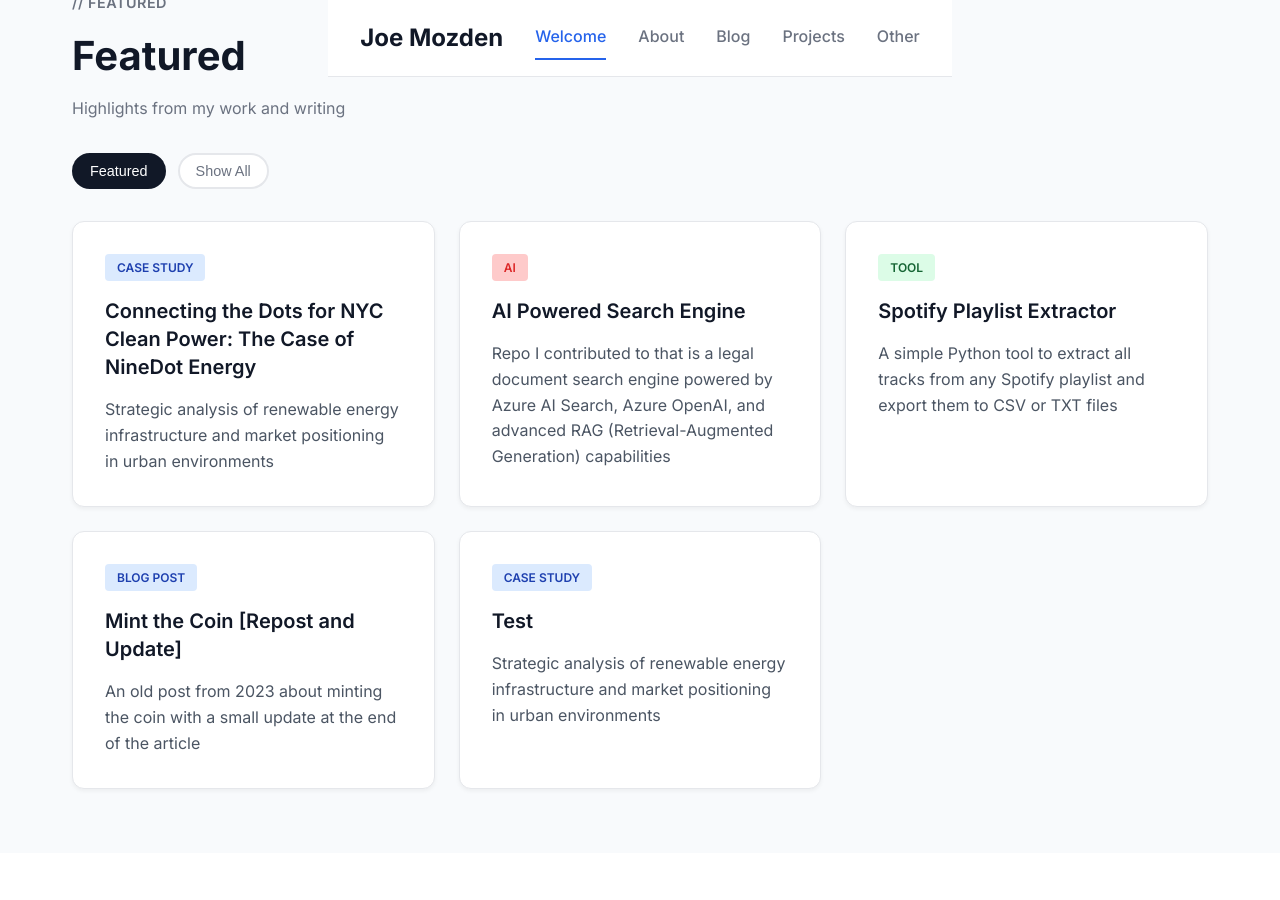
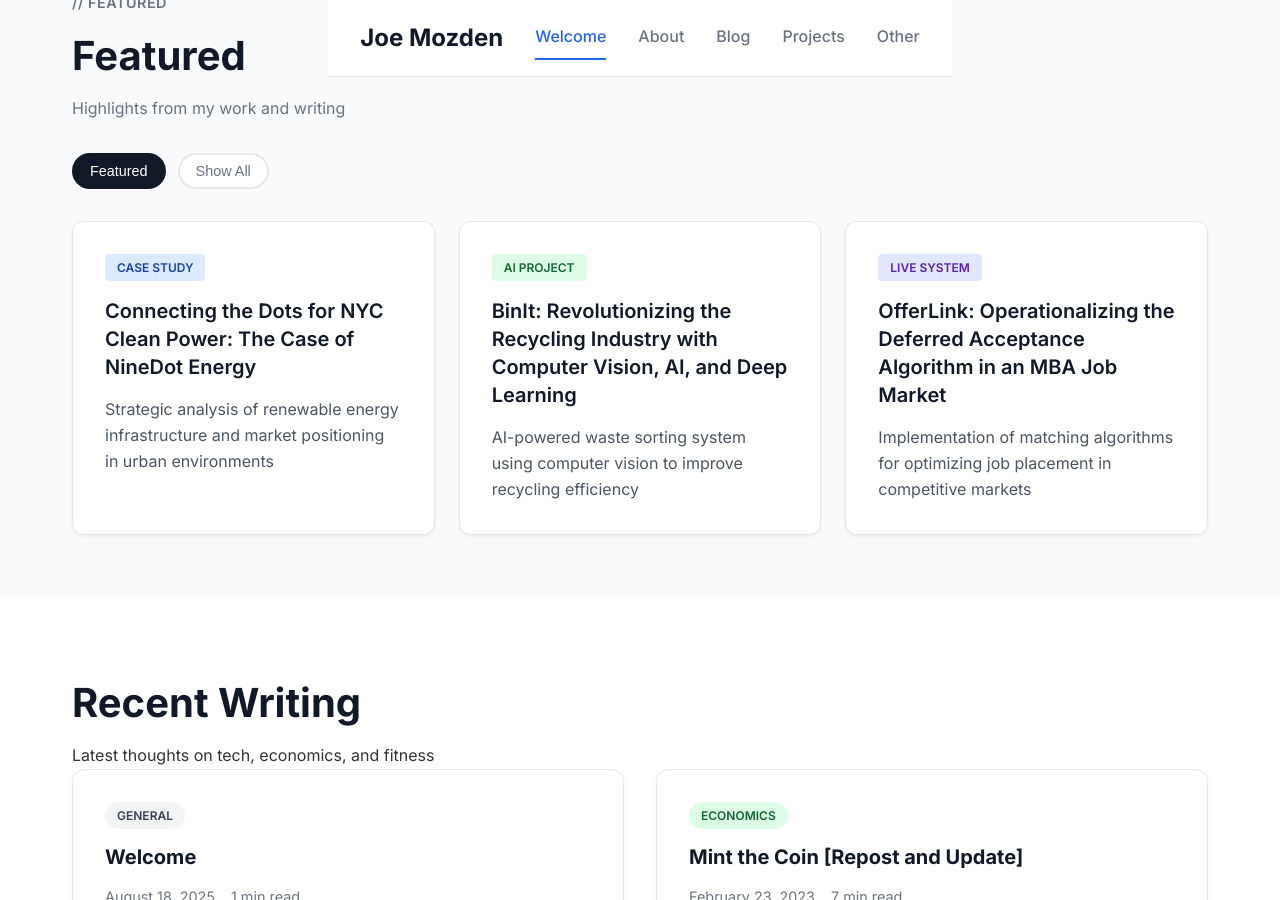
Before and after one commit to jmozden3/jmozden3.github.io, a Jekyll site: the page built from index.html, in a window 1280 px wide and 900 px high, scrolled down 601 px. Built offline with Jekyll 4.4.1, drawn with Linux system fonts in a browser that asks for light colours; the list of posts is cut into pages by our own code.

Commit message:
test featured page

```diff
--- a/_data/featured.yml
+++ b/_data/featured.yml
@@ -8,27 +8,16 @@
   link: "/projects/ninedot-energy-case"
   color: "blue"
 
-- title: "AI Powered Search Engine"
-  description: "Repo I contributed to that is a legal document search engine powered by Azure AI Search, Azure OpenAI, and advanced RAG (Retrieval-Augmented Generation) capabilities"
-  badge: "AI"
-  link: "https://github.com/DanGiannone1/ai-powered-search-engine"
-  color: "red"
-
-- title: "Spotify Playlist Extractor"
-  description: "A simple Python tool to extract all tracks from any Spotify playlist and export them to CSV or TXT files"
-  badge: "Tool"
-  link: "https://github.com/jmozden3/spotify-playlist-extractor"
+- title: "BinIt: Revolutionizing the Recycling Industry with Computer Vision, AI, and Deep Learning"
+  type: "project"
+  description: "AI-powered waste sorting system using computer vision to improve recycling efficiency"
+  badge: "AI Project"
+  link: "/projects/binit-recycling"
   color: "green"
 
-- title: "Mint the Coin [Repost and Update]"
-  description: "An old post from 2023 about minting the coin with a small update at the end of the article"
-  badge: "Blog Post"
-  link: "_posts/2025-08-19-mint-the-coin.md"
-  color: "blue"
-
-- title: "Test"
-  type: "case-study"
-  description: "Strategic analysis of renewable energy infrastructure and market positioning in urban environments"
-  badge: "Case Study"
-  link: "/projects/ninedot-energy-case"
-  color: "blue"
+- title: "OfferLink: Operationalizing the Deferred Acceptance Algorithm in an MBA Job Market"
+  type: "algorithm"
+  description: "Implementation of matching algorithms for optimizing job placement in competitive markets"
+  badge: "Live System"
+  link: "/projects/offerlink-algorithm"
+  color: "purple"
```
